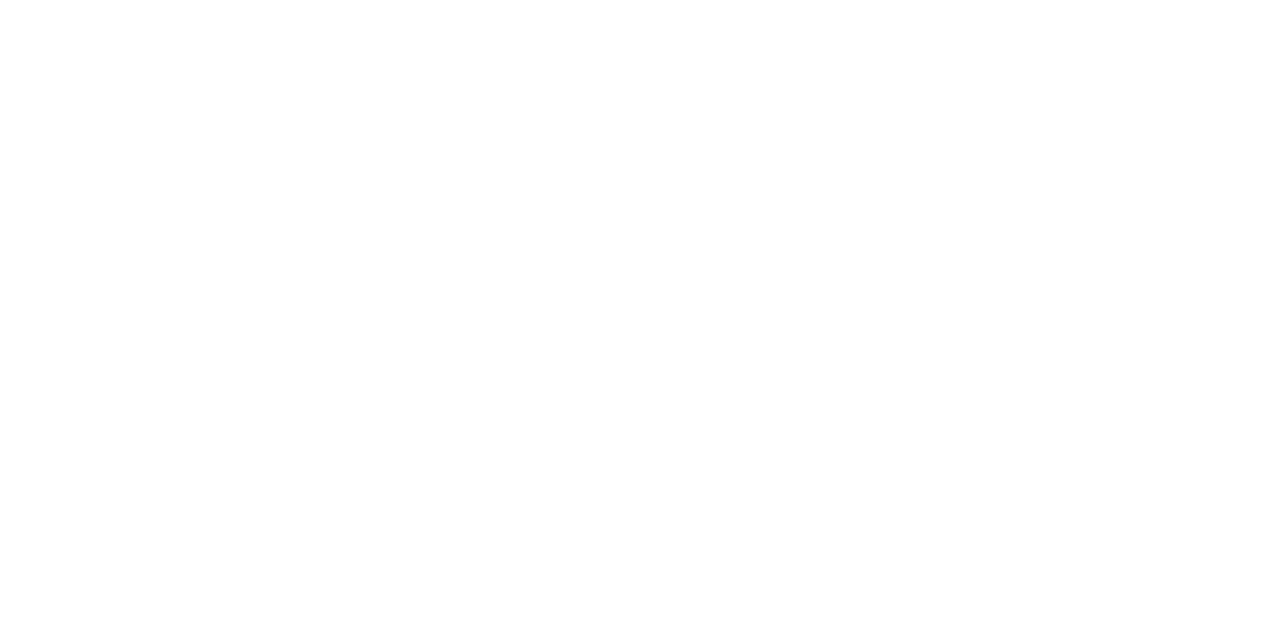
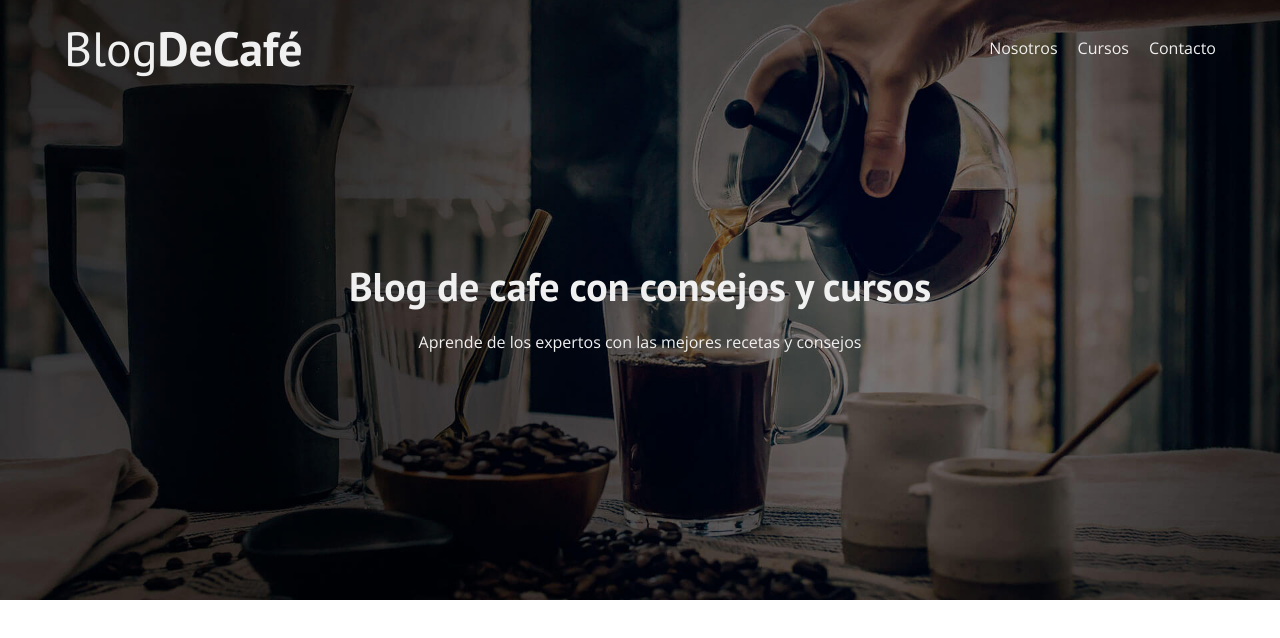
Before and after one commit to Galaceon/CoffeeBlogGala, a plain HTML site: page index.html in a window 1280 px wide. Drawn offline with nearby package versions, Linux system fonts and the light colour scheme.

Commit message:
header fussionVersion

```diff
--- a/css/style.css
+++ b/css/style.css
@@ -28,7 +28,6 @@ body {
     max-width: 120rem;
     width: 90%;
     margin: 0 auto;
-    background-color: rebeccapurple;
 }
 a {
     text-decoration: none;
@@ -56,3 +55,50 @@ img {
 .centrar-texto {
     text-align: center;
 }
+
+
+/** HEADER **/
+.header {
+    background-image: url(../img/banner.jpg);
+    height: 60rem;
+    background-size: cover;
+    background-repeat: no-repeat;
+    background-position: center center;
+    color: var(--blanco);
+}
+.header__texto {
+    text-align: center;
+    margin-top: 5rem;
+}
+@media (min-width: 768px) {
+    .header__texto {
+        margin-top: 15rem;
+    }
+}
+@media (min-width: 768px) {
+    .barra {
+        display: flex;
+        justify-content: space-between;
+        align-items: center;
+    }
+}
+.barra a {
+    color: var(--blanco);
+}
+.logo__nombre {
+    font-weight: 400;
+}
+.logo__bold {
+    font-weight: 700;
+}
+.navegacion {
+    display: flex;
+    flex-direction: column;
+    align-items: center;
+}
+@media (min-width: 768px) {
+    .navegacion {
+        flex-direction: row;
+        gap: 2rem;
+    }
+}
--- a/index.html
+++ b/index.html
@@ -9,8 +9,33 @@
         <link href="https://fonts.googleapis.com/css2?family=Open+Sans:ital@0;1&family=PT+Sans:wght@400;700&display=swap" rel="stylesheet">
     </head>
     <body>
-        <div class="contenedor">
 
+        <header class="header">
+
+            <div class="contenedor">
+                <div class="barra">
+                    <a class="logo" href="index.html">
+                        <h1 class="logo__nombre no-margin centrar-texto">Blog<span class="logo__bold">DeCafé</span></h1>
+                    </a>
+
+                    <nav class="navegacion">
+                        <a href="nosotros.html">Nosotros</a>
+                        <a href="cursos.html">Cursos</a>
+                        <a href="contacto.html">Contacto</a>
+                    </nav>
+                </div>
+            </div>
+
+            <div class="header__texto">
+                <h2 class="no-margin">Blog de cafe con consejos y cursos</h2>
+                <p class="no-margin">Aprende de los expertos con las mejores recetas y consejos</p>
+            </div>
+        </header>
+
+        <div class="contenedor contenido-principal">
+            <main class="blog">
+
+            </main>
         </div>
     </body>
 </html>
```
